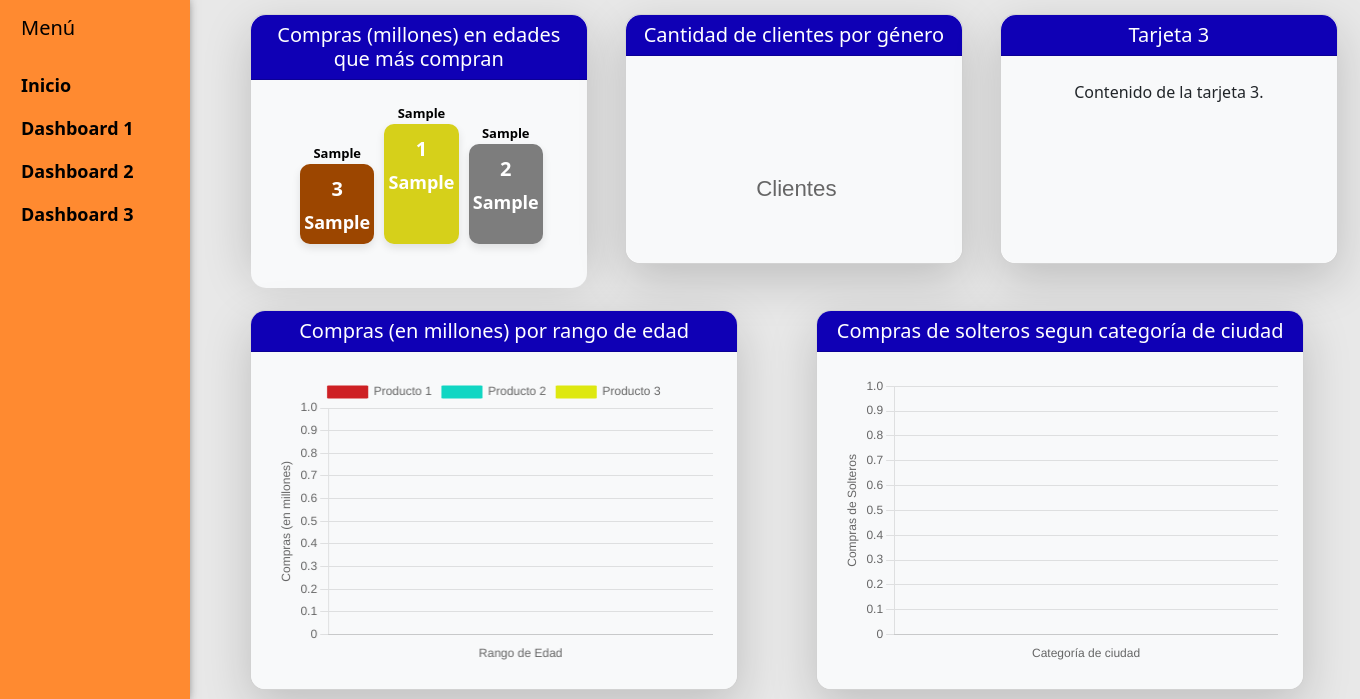
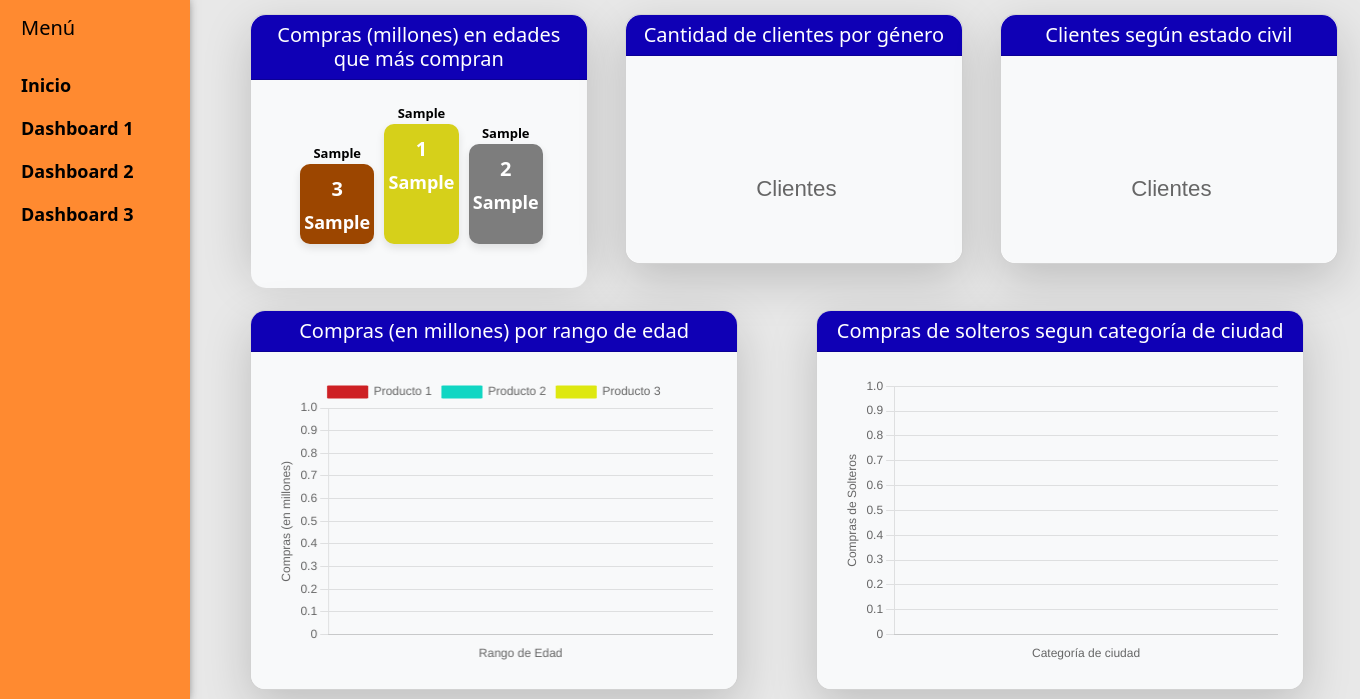
Before and after one commit to VichoIFA/Visualizacion, a Django app: template proyecto/mayorista9/templates/graficomuestra.html in a window 1360 px wide. Shown: the part 86-785 px from the top of the page. Run offline with Django 5.2, Linux system fonts and the light colour scheme; the template is opened without the code that fills it: most values are stand-ins (such as "Sample title", 1, 10 or a date in 2020); parts of the project's set-up code (start-up, migrations or seed data) failed here and were passed over; some libraries are stand-ins or nearby versions.

Commit message:
tarjeta 3
xd

```diff
--- a/proyecto/mayorista9/templates/graficomuestra.html
+++ b/proyecto/mayorista9/templates/graficomuestra.html
@@ -189,10 +189,10 @@
 
                     <div class="card text-center shadow-lg" style="border-radius: 15px; width: 30%; height: 250px;">
                         <div class="card-header text-white" style="background-color: #0f00b5; border-top-left-radius: 15px; border-top-right-radius: 15px;">
-                            <h5 class="card-title mb-0">Tarjeta 3</h5>
+                            <h5 class="card-title mb-0">Clientes según estado civil</h5>
                         </div>
-                        <div class="card-body p-4 bg-light" style="border-bottom-left-radius: 15px; border-bottom-right-radius: 15px;">
-                            <p class="card-text">Contenido de la tarjeta 3.</p>
+                        <div class="card-body p-4 bg-light d-flex align-items-center justify-content-center" style="border-bottom-left-radius: 15px; border-bottom-right-radius: 15px;">
+                            <canvas id="gaugeChart2" style="width:100%; height:100%;"></canvas>
                         </div>
                     </div>
                 </div>
@@ -377,6 +377,66 @@
                             }]
                         });
                     });
+
+
+                    document.addEventListener("DOMContentLoaded", function () {
+                        var casados = {{casadosUnicos|safe}}; // Datos dinámicos
+                        var solteros = {{solterosUnicos|safe}};
+                        var total = casados + solteros;
+
+                        var ctx2 = document.getElementById('gaugeChart2').getContext('2d');
+
+                        var gaugeChart2 = new Chart(ctx2, {
+                            type: 'doughnut',
+                            data: {
+                                labels: ['Casados', 'Solteros'],
+                                datasets: [{
+                                    data: [casados, solteros],
+                                    backgroundColor: ['#0094f7', '#ff0000'], // Azul para casados, rojo para solteros
+                                    borderWidth: 0
+                                }]
+                            },
+                            options: {
+                                responsive: true,
+                                maintainAspectRatio: false,
+                                rotation: 270, // Comienza desde abajo
+                                circumference: 180, // Muestra solo la mitad superior del gráfico
+                                cutout: '70%', // Grosor del anillo
+                                plugins: {
+                                    legend: {
+                                        display: false // Oculta la leyenda
+                                    },
+                                    tooltip: {
+                                        enabled: true // Habilita los tooltips
+                                    }
+                                },
+                                layout: {
+                                    padding: {
+                                        bottom: 10 // Espacio para que el texto se vea bien
+                                    }
+                                }
+                            },
+                            plugins: [{
+                                // Plugin para mostrar texto en el centro
+                                afterDraw: function (chart) {
+                                    var { width, height, ctx } = chart;
+                                    ctx.restore();
+                                    var fontSize = (height / 114).toFixed(2);
+                                    ctx.font = `${fontSize}em sans-serif`;
+                                    ctx.textBaseline = "middle";
+                                    ctx.fillStyle = "#666"; // Color del texto
+
+                                    var text = total + " Clientes",
+                                        textX = Math.round((width - ctx.measureText(text).width) / 2),
+                                        textY = height / 1.45; // Ajusta para centrar bien el texto
+
+                                    ctx.fillText(text, textX, textY);
+                                    ctx.save();
+                                }
+                            }]
+                        });
+                    });
+
                 </script>
             </main>
         </div>
```
Also changed, not shown: proyecto/mayorista9/views.py (+6 -3 lines).
